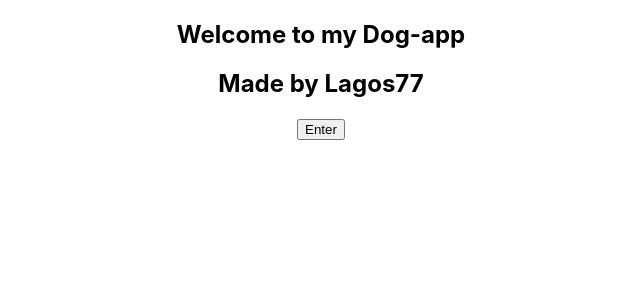
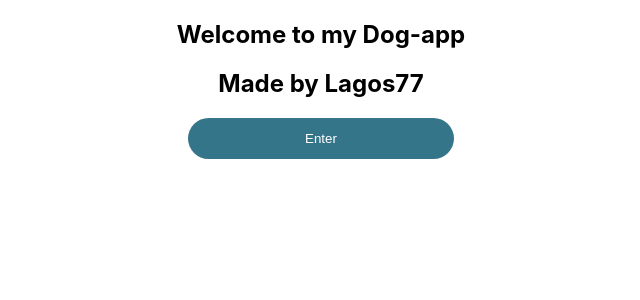
Before and after one commit to Lagos77/Dogs_Daycare_Api, a React (Create React App) app: page / in a window 1280 px wide. Shown: the top 300 px of the page, without its empty margins (319-959 px from the left). Built offline with nearby package versions, Linux system fonts and the light colour scheme; no server answers.

Commit message:
editing css

```diff
--- a/src/App.css
+++ b/src/App.css
@@ -1,3 +1,27 @@
 .App {
   text-align: center;
 }
+
+.selectInfo {
+  display: flex;
+  padding:  1em;
+  background-color: rgb(198, 227, 236);
+}
+
+img {
+  width: 50%;
+  height: 20%;
+  object-fit: cover;
+}
+
+button {
+  padding: 1em;
+  border: lightblue;
+  color: white;
+  background-color: rgb(20, 89, 238);
+  border-radius: 800em;
+}
+
+.dogSpec {
+  display: grid;
+}
--- a/src/components/Info.jsx
+++ b/src/components/Info.jsx
@@ -1,5 +1,6 @@
 import React from "react";
 import { Link } from "react-router-dom";
+import '../App.css';
 
 const Info = ({dogs}) => {
 
@@ -9,17 +10,22 @@ const Info = ({dogs}) => {
 
         dogList.push(
             <div key={dog.chipNumber}>
+                <div className="selectInfo">
                     <img src={dog.img} alt=""/>
-            <div>Name : {dog.name}</div>
+                        <div className="dogSpec">
+                            <p>Name : {dog.name}</p>
+                            <p>Age : {dog.age}</p>
+                            <p>Sex : {dog.sex}</p>
+                            <p>Breed : {dog.breed}</p>
+                            <p>Chipnumber : {dog.chipNumber}</p>
+                            <p>Dog is {dog.present ? "present" : "not present"}</p>
+                         </div>
+                </div>
                     <div className="dogSelected" key={dog.chipNumber}>
                         <Link to={`/register/${dog.chipNumber}`}>
                             <button className="ownerinfo">See owner information</button>
                         </Link>
                     </div>
-            <div>Age : {dog.age}</div>
-            <div>Breed : {dog.breed}</div>
-            <p>Dog is {dog.present ? "present" : "not present"}</p>
-            <div>Chipnumber : {dog.chipNumber}</div>
                 <br />
             </div>
         );
--- a/src/components/Register.jsx
+++ b/src/components/Register.jsx
@@ -16,16 +16,18 @@ const Register = ({dogs}) => {
 
 
     return (
-        <section>
+        <div>
            <h1>Register</h1>
             <h2>Registered owners and dogs are showed here!</h2>
-            <div>Owner name : {selectedDog.owner.name} </div>
-            <div>Owner lastname : {selectedDog.owner.lastName}</div>
-            <div>Contact : {selectedDog.owner.phoneNumber}</div>
+             <div className="ownerInfo">
+                 <p>Owner name : {selectedDog.owner.name} </p>
+                 <p>Owner lastname : {selectedDog.owner.lastName}</p>
+                 <p>Contact : {selectedDog.owner.phoneNumber}</p>
+             </div>
             <Link to="/dogs">
-            <button>Navigate back to dogs</button>
+            <button className="navButton">Navigate back to dogs</button>
             </Link>
-        </section>
+        </div>
     )
 
 }
--- a/src/components/Welcome.jsx
+++ b/src/components/Welcome.jsx
@@ -1,4 +1,5 @@
 import React from "react";
+import '../css components/Welcome.css'
 import { Link } from 'react-router-dom';
 
 const Welcome = () => {
@@ -9,7 +10,7 @@ const Welcome = () => {
              <h1>Welcome to my Dog-app</h1>
              <h2>Made by Lagos77</h2>
              <Link to="/dogs">
-             <button>Enter</button>
+             <button className="enterButton">Enter</button>
              </Link>
             </section>
         </div>
--- /dev/null
+++ b/src/css components/Welcome.css
@@ -0,0 +1,7 @@
+.enterButton {
+    width: 20em;
+    border: lightblue;
+    background: rgb(53, 117, 138);
+    color: white;
+    border-radius: 90em;
+}
```
Lines whose indentation alone changed are shown as unchanged.
